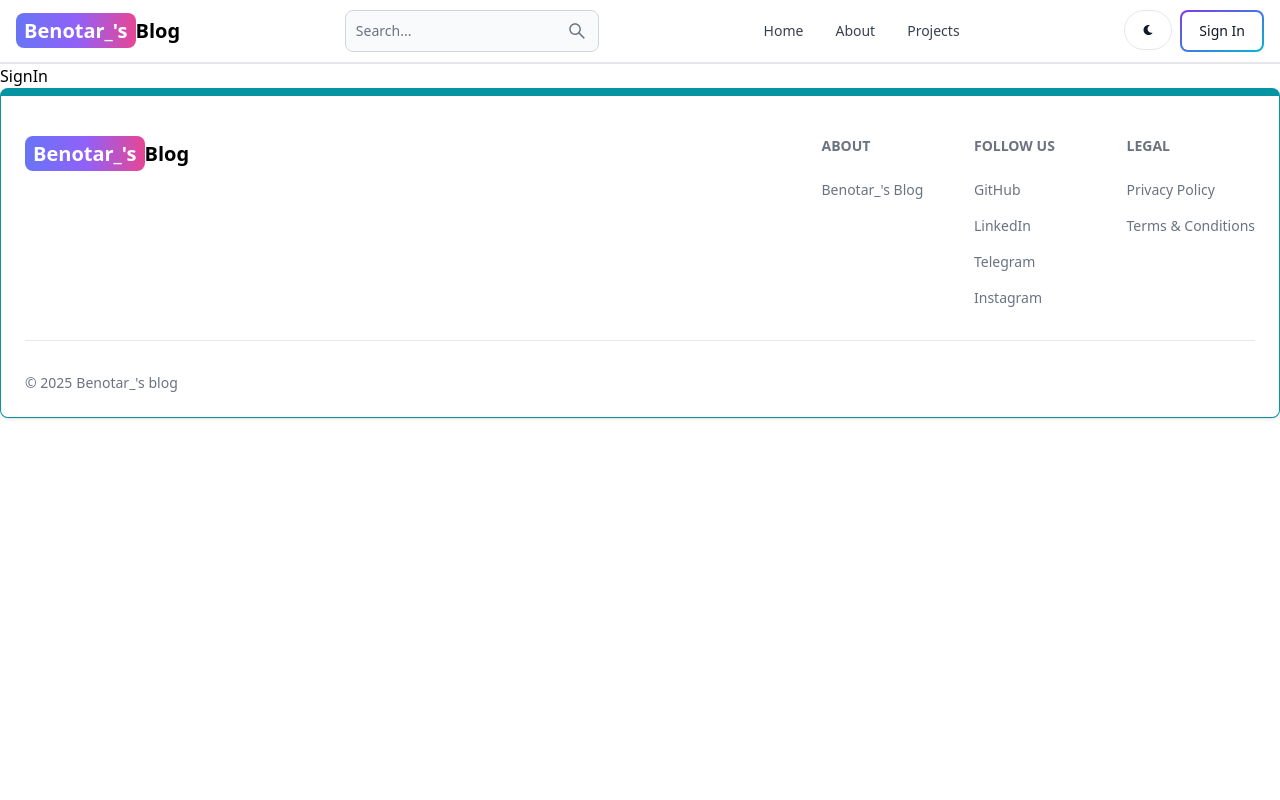
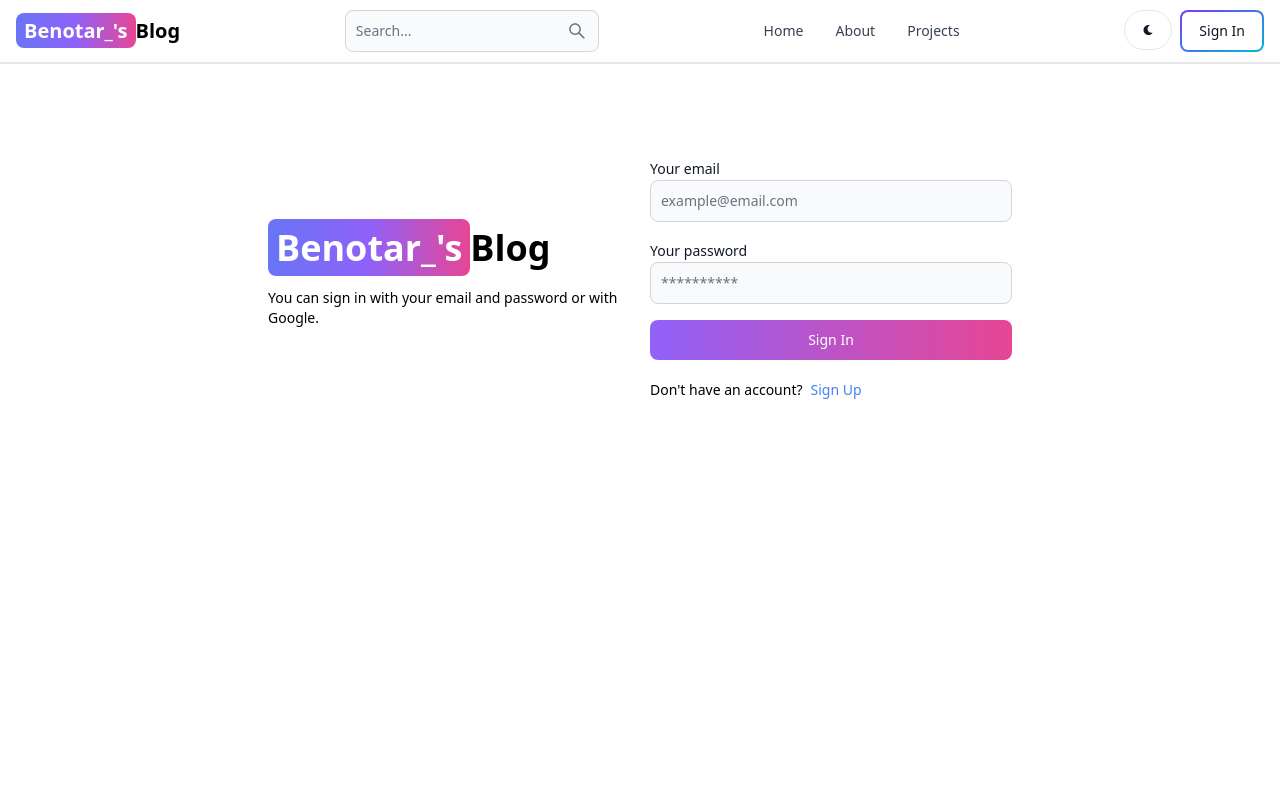
Before and after one commit to benotar/Blog, a React (Vite) app in the folder src/Blog.Frontend/: page /sign-in in a window 1280 px wide. Shown: the top 800 px of the page. Built offline with nearby package versions, Linux system fonts and the light colour scheme.

Commit message:
feat(frontend): add sign in page

```diff
--- a/src/Blog.Frontend/src/pages/SignIn.jsx
+++ b/src/Blog.Frontend/src/pages/SignIn.jsx
@@ -1,5 +1,107 @@
+import {Link, useNavigate} from "react-router-dom";
+import {Alert, Button, Label, Spinner, TextInput} from "flowbite-react";
+import {useState} from "react";
+import $api from "../axios/axios.js";
+
+
 export default function SignIn() {
-    return(
-        <div>SignIn</div>
+
+    const [formData, setFormData] = useState({});
+    const [errorMessage, setErrorMessage] = useState(null);
+    const [loading, setLoading] = useState(false);
+    const navigate = useNavigate();
+
+    const handleChange = (e) => {
+        setFormData({...formData, [e.target.id]: e.target.value.trim()});
+    };
+
+    const handleSubmit = async (e) => {
+        e.preventDefault();
+        if (!formData.email || !formData.password) {
+            return setErrorMessage("Please fill out all fields.");
+        }
+        try {
+            setLoading(true);
+            setErrorMessage(null);
+            const {data} = await $api.post("auth/sign-in", formData);
+            if (data.isSucceed === false) {
+                return setErrorMessage(data.errorCode);
+            } else {
+                navigate("/");
+            }
+        } catch (error) {
+            setErrorMessage(error.message);
+        } finally {
+            setLoading(false);
+        }
+    }
+
+    return (
+        <div className="min-h-screen mt-20">
+            <div className="flex p-3 max-w-3xl mx-auto flex-col md:flex-row md:items-center gap-5">
+                {/* Left */}
+                <div className="flex-1">
+                    <Link to="/" className="font-bold dark:text-white text-4xl">
+                <span
+                    className="px-2 py-1 bg-gradient-to-r from-indigo-500
+                    via-purple-500 to-pink-500 rounded-lg text-white"
+                >
+                    Benotar_&apos;s
+                </span>
+                        Blog
+                    </Link>
+                    <p className="text-sm mt-5">
+                        You can sign in with your email and password or with Google.
+                    </p>
+                </div>
+
+                {/* Right */}
+                <div className="flex-1">
+                    <form className="flex flex-col gap-4" onSubmit={handleSubmit}>
+                        <div>
+                            <Label value="Your email"/>
+                            <TextInput
+                                type="email"
+                                placeholder="example@email.com"
+                                id="email"
+                                onChange={handleChange}
+                            />
+                        </div>
+                        <div>
+                            <Label value="Your password"/>
+                            <TextInput
+                                type="password"
+                                placeholder="**********"
+                                id="password"
+                                onChange={handleChange}
+                            />
+                        </div>
+                        <Button gradientDuoTone="purpleToPink" type="submit" disabled={loading}>
+                            {
+                                loading ? (
+                                    <>
+                                        <Spinner size="sm"/>
+                                        <span className="pl-3">Loading...</span>
+                                    </>
+                                ) : "Sign In"
+                            }
+                        </Button>
+                    </form>
+                    <div className="flex gap-2 text-sm mt-5">
+                        <span>Don&apos;t have an account?</span>
+                        <Link to="/sign-up" className="text-blue-500">
+                            Sign Up
+                        </Link>
+                    </div>
+                    {
+                        errorMessage && (
+                            <Alert className="mt-5" color="failure">
+                                {errorMessage}
+                            </Alert>
+                        )
+                    }
+                </div>
+            </div>
+        </div>
     );
 }
--- a/src/Blog.Frontend/vite.config.js
+++ b/src/Blog.Frontend/vite.config.js
@@ -4,14 +4,9 @@
 // https://vite.dev/config/
 export default defineConfig({
     server: {
-        host: "0.0.0.0",
-        watch: {
-          usePolling: true
-        },
-        strictPort: true,
         proxy: {
             "/api": {
-                target: process.env.VITE_API_URL,
+                target: "https://blog-backend-drhpexgffqbtd8e5.polandcentral-01.azurewebsites.net/",
                 changeOrigin: true,
                 secure: false,
             }
```
